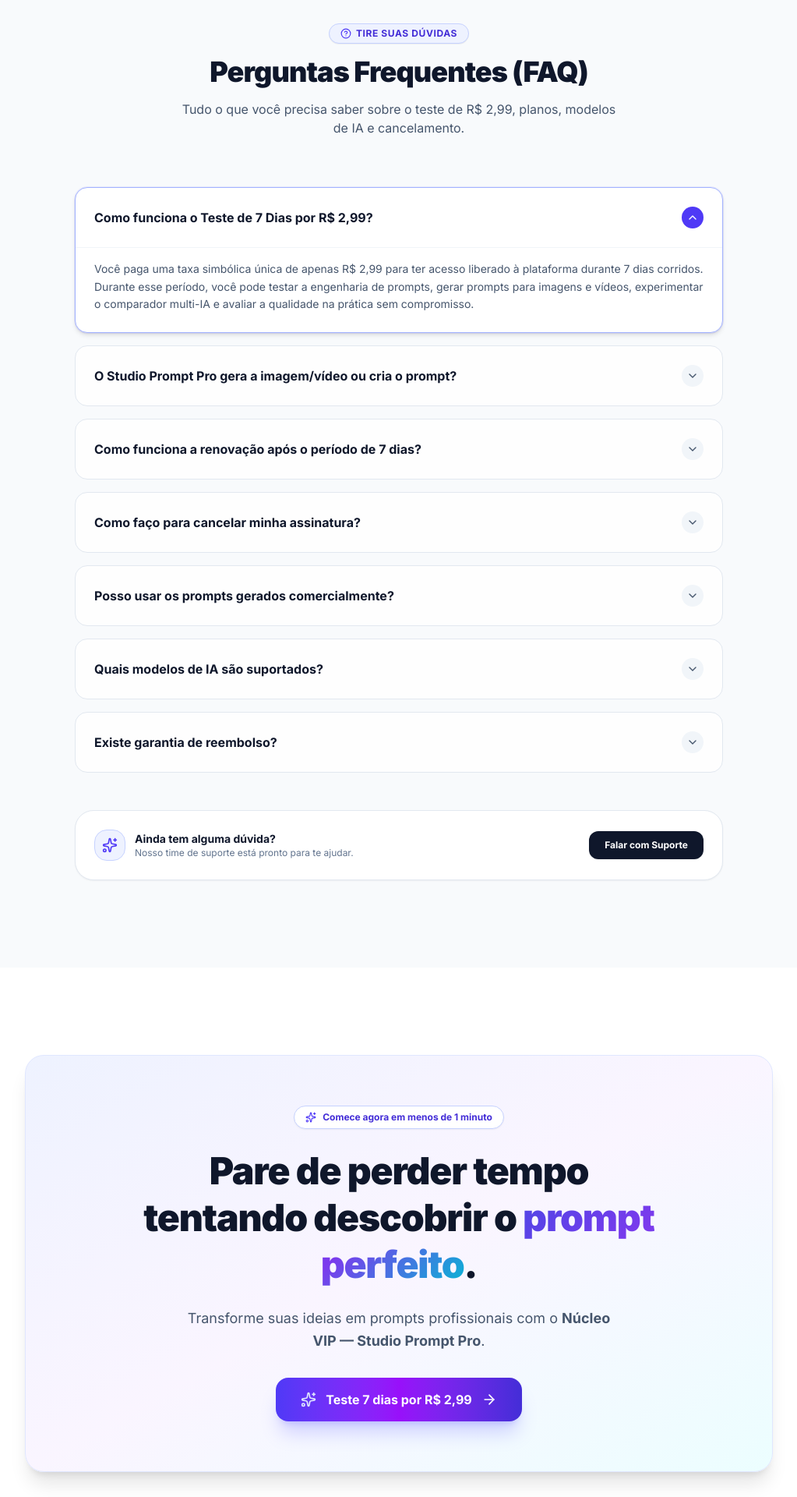
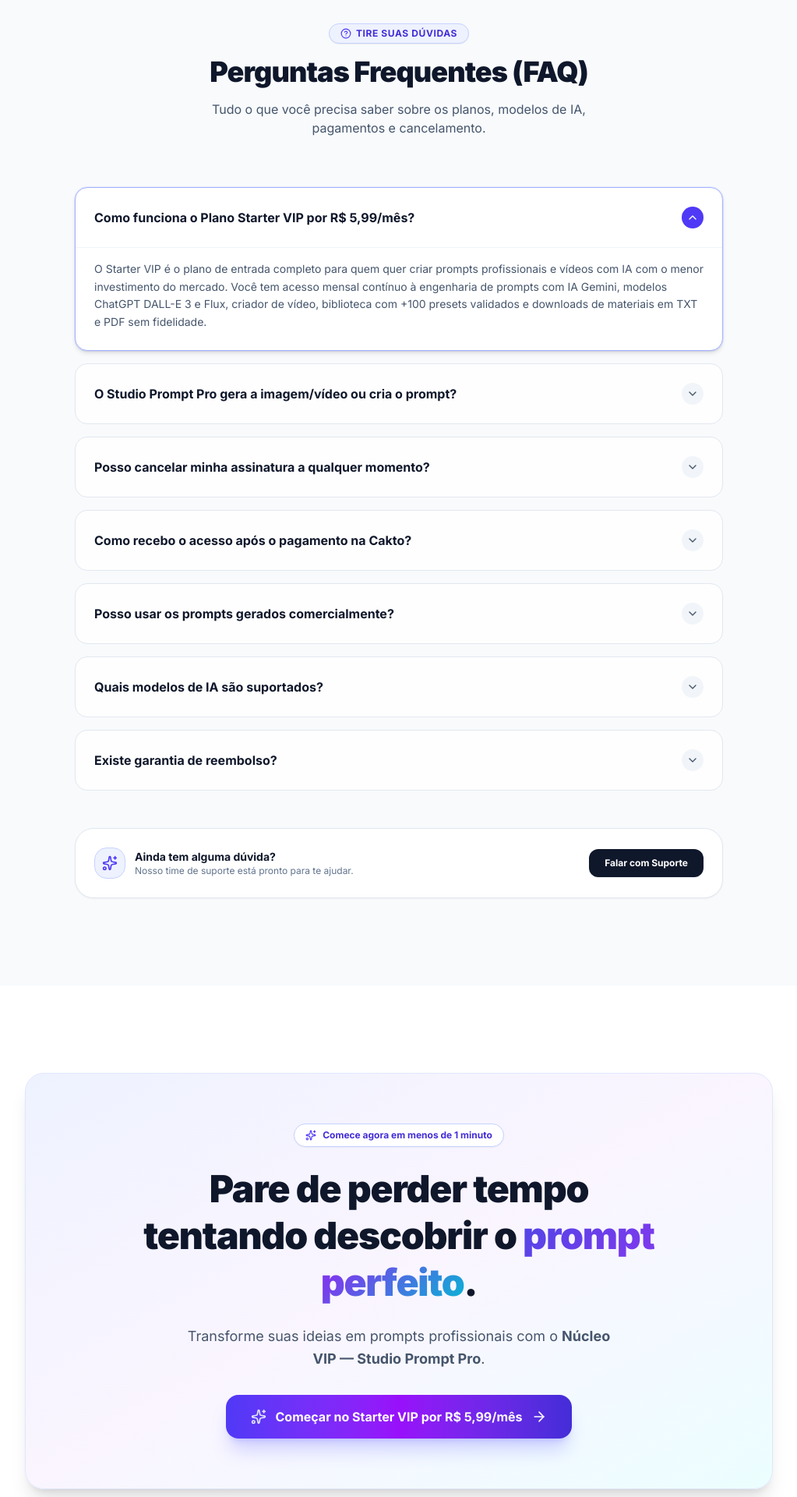
Before and after one commit to inovagratis-ctrl/nucleovip-studio-prompt, a React (Vite) app: page / in a window 1280 px wide. Shown: the part 7000-8920 px from the top of the page at 78% size, without its empty margins (128-1151 px from the left). Built offline with nearby package versions, Linux system fonts and the light colour scheme; no server answers.

Commit message:
refactor: complete global cleanup of legacy trial references across FAQ, Footer, CTA and Auth

```diff
--- a/src/components/app/AppNavbar.tsx
+++ b/src/components/app/AppNavbar.tsx
@@ -43,7 +43,7 @@
                   ? 'bg-amber-50 text-amber-700 border-amber-200'
                   : 'bg-slate-100 text-slate-600 border-slate-200'
               }`}>
-                {plan === 'agency' ? 'STUDIO MASTER' : plan === 'pro' ? 'PRO VIP' : plan === 'trial' ? 'TESTE 7 DIAS' : 'DEGUSTAÇÃO'}
+                {plan === 'agency' ? 'STUDIO MASTER' : plan === 'pro' ? 'PRO VIP' : 'STARTER VIP'}
               </span>
             </div>
             <p className="text-[11px] text-slate-500 font-medium hidden sm:block">Engenheiro de Prompts Multi-IA</p>
--- a/src/components/app/StudioPromptProApp.tsx
+++ b/src/components/app/StudioPromptProApp.tsx
@@ -72,8 +72,8 @@
 
     if (!canGenerate()) {
       handleOpenUpgrade(
-        'Limite do Período de Teste Atingido',
-        'Você usou seu limite de prompts diários do plano de teste. Faça upgrade para o PRO Creator VIP ou Studio Master para ter gerações ilimitadas sem restrições!'
+        'Faça Upgrade para Acesso Ilimitado',
+        'Faça upgrade para o PRO Creator VIP ou Studio Master para desbloquear todos os modelos de vídeo (Veo, Kling, Seedance) e gerações ilimitadas sem restrições!'
       );
       return;
     }
--- a/src/components/auth/LoginPage.tsx
+++ b/src/components/auth/LoginPage.tsx
@@ -182,7 +182,7 @@
                 onClick={onNavigateToSignup}
                 className="text-indigo-600 hover:text-indigo-700 font-bold ml-1 underline-offset-2 hover:underline cursor-pointer"
               >
-                Teste 7 dias por R$ 2,99.
+                Comece no Starter VIP por R$ 5,99/mês.
               </button>
             </p>
           </div>
--- a/src/components/landing/FaqSection.tsx
+++ b/src/components/landing/FaqSection.tsx
@@ -8,20 +8,20 @@
 
 const FAQ_ITEMS: FaqItem[] = [
   {
-    question: 'Como funciona o Teste de 7 Dias por R$ 2,99?',
-    answer: 'Você paga uma taxa simbólica única de apenas R$ 2,99 para ter acesso liberado à plataforma durante 7 dias corridos. Durante esse período, você pode testar a engenharia de prompts, gerar prompts para imagens e vídeos, experimentar o comparador multi-IA e avaliar a qualidade na prática sem compromisso.',
+    question: 'Como funciona o Plano Starter VIP por R$ 5,99/mês?',
+    answer: 'O Starter VIP é o plano de entrada completo para quem quer criar prompts profissionais e vídeos com IA com o menor investimento do mercado. Você tem acesso mensal contínuo à engenharia de prompts com IA Gemini, modelos ChatGPT DALL-E 3 e Flux, criador de vídeo, biblioteca com +100 presets validados e downloads de materiais em TXT e PDF sem fidelidade.',
   },
   {
     question: 'O Studio Prompt Pro gera a imagem/vídeo ou cria o prompt?',
     answer: 'O Studio Prompt Pro é um software especializado em Engenharia de Prompts com IA. Ele analisa sua ideia e constrói a instrução técnica perfeita (composição, lentes, iluminação cinematográfica, parâmetros técnicos e sintaxe ideal). Em seguida, você copia o prompt com 1 clique e cola no gerador de sua preferência (como ChatGPT/DALL-E 3, Midjourney, Flux, Veo, Kling, Seedance, etc.), garantindo resultados profissionais na primeira tentativa.',
   },
   {
-    question: 'Como funciona a renovação após o período de 7 dias?',
-    answer: 'Após os 7 dias de teste, caso você deseje continuar com acesso ilimitado, a assinatura é continuada no plano escolhido (Plano PRO por apenas R$ 14,99/mês ou Plano Studio Master por R$ 29,99/mês). Você pode cancelar a qualquer momento antes da renovação diretamente no seu painel.',
+    question: 'Posso cancelar minha assinatura a qualquer momento?',
+    answer: 'Sim! Nossos planos não possuem fidelidade ou multas de cancelamento. Você pode cancelar sua assinatura mensal a qualquer momento com apenas 1 clique diretamente na Cakto ou na área da sua conta.',
   },
   {
-    question: 'Como faço para cancelar minha assinatura?',
-    answer: 'O cancelamento é 100% simples e sem burocracia. Você pode cancelar a qualquer momento com apenas 1 clique diretamente na área de configurações da sua conta ou enviando uma mensagem para o nosso suporte.',
+    question: 'Como recebo o acesso após o pagamento na Cakto?',
+    answer: 'A liberação é instantânea e 100% automática. Assim que seu pagamento no PIX ou Cartão é aprovado na Cakto, você é redirecionado automaticamente para dentro da plataforma já logado com o nível VIP correspondente e todos os materiais desbloqueados para download.',
   },
   {
     question: 'Posso usar os prompts gerados comercialmente?',
@@ -29,11 +29,11 @@
   },
   {
     question: 'Quais modelos de IA são suportados?',
-    answer: 'Suportamos os principais modelos de ponta do mercado: ChatGPT Images (DALL-E 3), Nano Banana (SDXL, Flux, Midjourney), Google Veo, Kling AI, Seedance Video, além de atualizações contínuas para novos modelos de IA que forem lançados.',
+    answer: 'Suportamos os principais modelos de ponta do mercado: Gemini AI, ChatGPT Images (DALL-E 3), Flux, Google Veo, Kling AI, Seedance Video, além de atualizações contínuas para novos modelos de IA que forem lançados.',
   },
   {
     question: 'Existe garantia de reembolso?',
-    answer: 'Sim! Oferecemos garantia incondicional de 7 dias. Se por qualquer motivo você não ficar satisfeito com a qualidade da ferramenta, basta solicitar e devolveremos 100% do seu investimento sem perguntas.',
+    answer: 'Sim! Oferecemos garantia incondicional de 7 dias protegida por lei. Se por qualquer motivo você não ficar satisfeito com a plataforma, basta solicitar e devolveremos 100% do seu valor.',
   },
 ];
 
@@ -59,7 +59,7 @@
           </h2>
 
           <p className="text-slate-600 text-sm sm:text-base max-w-xl mx-auto">
-            Tudo o que você precisa saber sobre o teste de R$ 2,99, planos, modelos de IA e cancelamento.
+            Tudo o que você precisa saber sobre os planos, modelos de IA, pagamentos e cancelamento.
           </p>
         </div>
 
--- a/src/components/landing/FinalCta.tsx
+++ b/src/components/landing/FinalCta.tsx
@@ -29,7 +29,7 @@
               className="px-8 py-4 rounded-2xl text-base font-bold bg-gradient-to-r from-indigo-600 via-purple-600 to-indigo-700 hover:from-indigo-500 hover:to-indigo-600 text-white shadow-xl shadow-indigo-500/25 flex items-center gap-3 transition-all transform hover:-translate-y-0.5 active:scale-95 cursor-pointer"
             >
               <Sparkles className="w-5 h-5 text-indigo-100" />
-              <span>Teste 7 dias por R$ 2,99</span>
+              <span>Começar no Starter VIP por R$ 5,99/mês</span>
               <ArrowRight className="w-5 h-5" />
             </button>
           </div>
--- a/src/components/landing/Footer.tsx
+++ b/src/components/landing/Footer.tsx
@@ -76,7 +76,7 @@
               </li>
               <li>
                 <button onClick={onNavigateToSignup} className="hover:text-indigo-600 transition cursor-pointer">
-                  Teste 7 dias por R$ 2,99
+                  Starter VIP (R$ 5,99/mês)
                 </button>
               </li>
             </ul>
```
